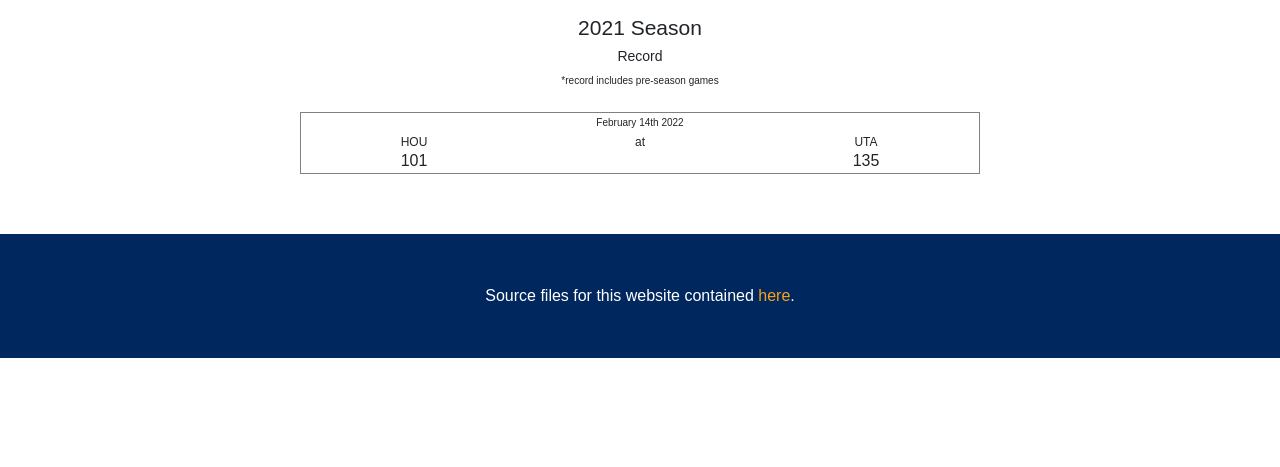
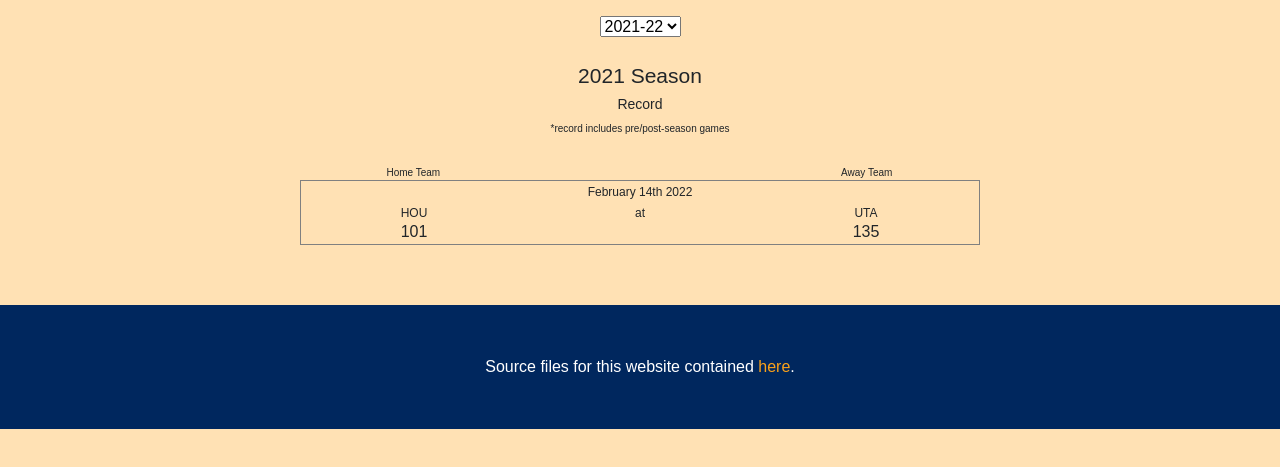
Before and after one commit to bwinte19/pinballMap, a plain HTML site: page index.html in a window 1280 px wide. Shown: the part 119-586 px from the top of the page. Drawn offline with nearby package versions, Linux system fonts and the light colour scheme; no server answers.

Commit message:
Add ability to change season

```diff
--- a/index.html
+++ b/index.html
@@ -14,12 +14,33 @@
   </div>
   <div class="page">
 
+    <select name='seasons' id="selectSeason" onchange="updateSeason()">
+      <option value="2021">2021-22</option>
+      <option value="2020">2020-21</option>
+      <option value="2019">2019-20</option>
+      <option value="2018">2018-19</option>
+      <option value="2017">2017-18</option>
+      <option value="2016">2016-17</option>
+      <option value="2015">2015-16</option>
+      <option value="2014">2014-15</option>
+      <option value="2013">2013-14</option>
+      <option value="2012">2012-13</option>
+    </select>
+    <br><br>
     <h1 id="season">Season</h1>
     <h2 id="record">Record</h2>
-    <p class="note">*record includes pre-season games</p>
+    <p class="note">*record includes pre/post-season games</p>
     <br>
 
+    <div class="container">
+      <div class="row">
+        <div class="col"><p class="note">Home Team</p></div>
+        <div class="col"></div>
+        <div class="col"><p class="note">Away Team</p></div>
+      </div>
+    </div>
     <div id="results">
+
 
       <div class='game'>
           <p class='date'>February 14th 2022</p>
--- a/script.js
+++ b/script.js
@@ -58,3 +58,9 @@ async function fillScores() {
 }
 
 fillScores();
+
+function updateSeason() {
+  season = document.getElementById('selectSeason').value;
+  console.log("getting " + season + " season");
+  fillScores();
+}
--- a/style.css
+++ b/style.css
@@ -3,6 +3,10 @@
   padding: 0;
   box-sizing: border-box;
   font-family: Arial, Helvetica, sans-serif;
+}
+
+body {
+  background-color: #ffe1b4;
 }
 
 .header {
@@ -54,7 +58,7 @@ h3 {
 
 .date {
   margin: 0px;
-  font-size: 10px;
+  font-size: 12px;
   text-align: center;
 }
 
```
